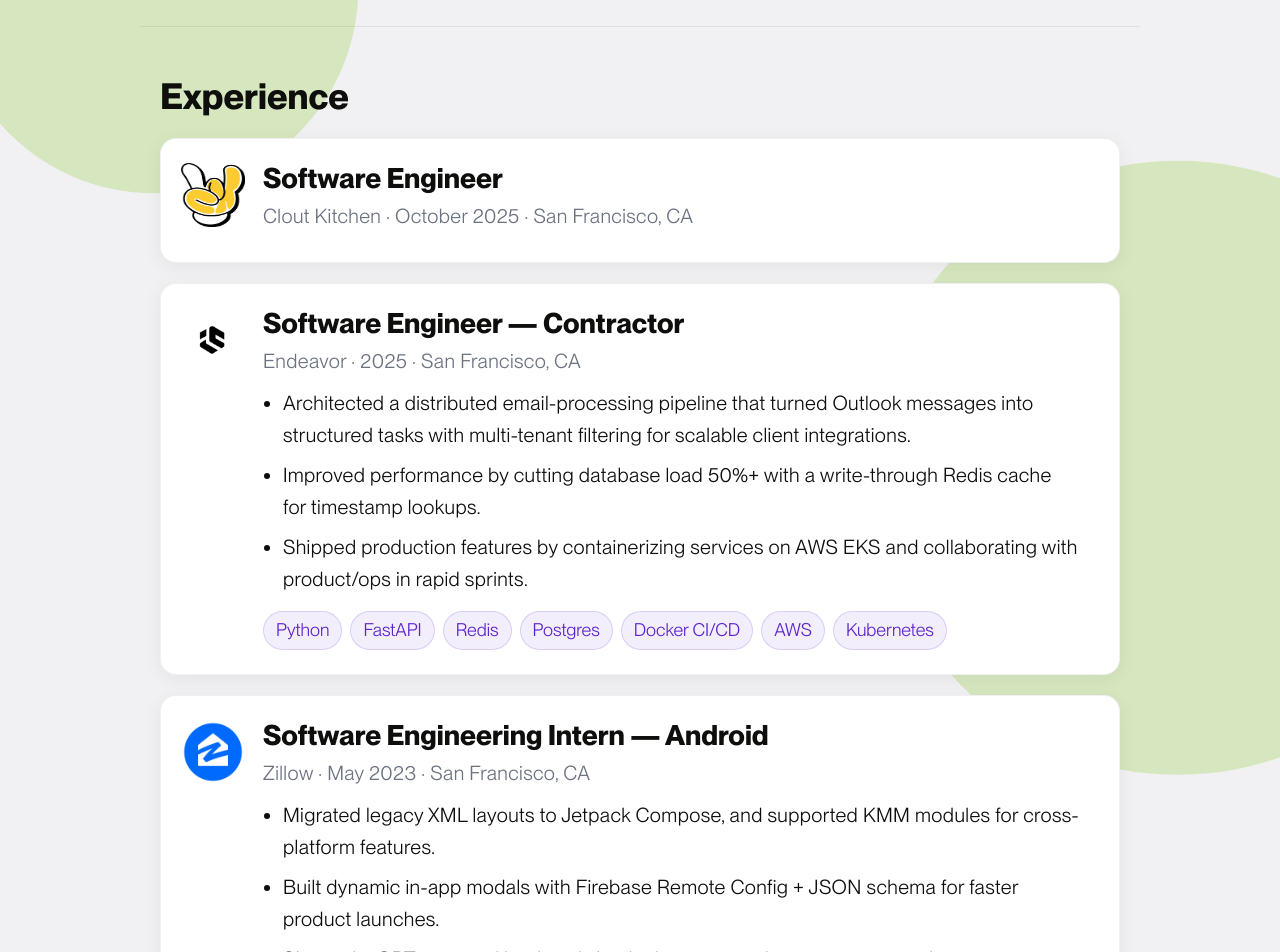
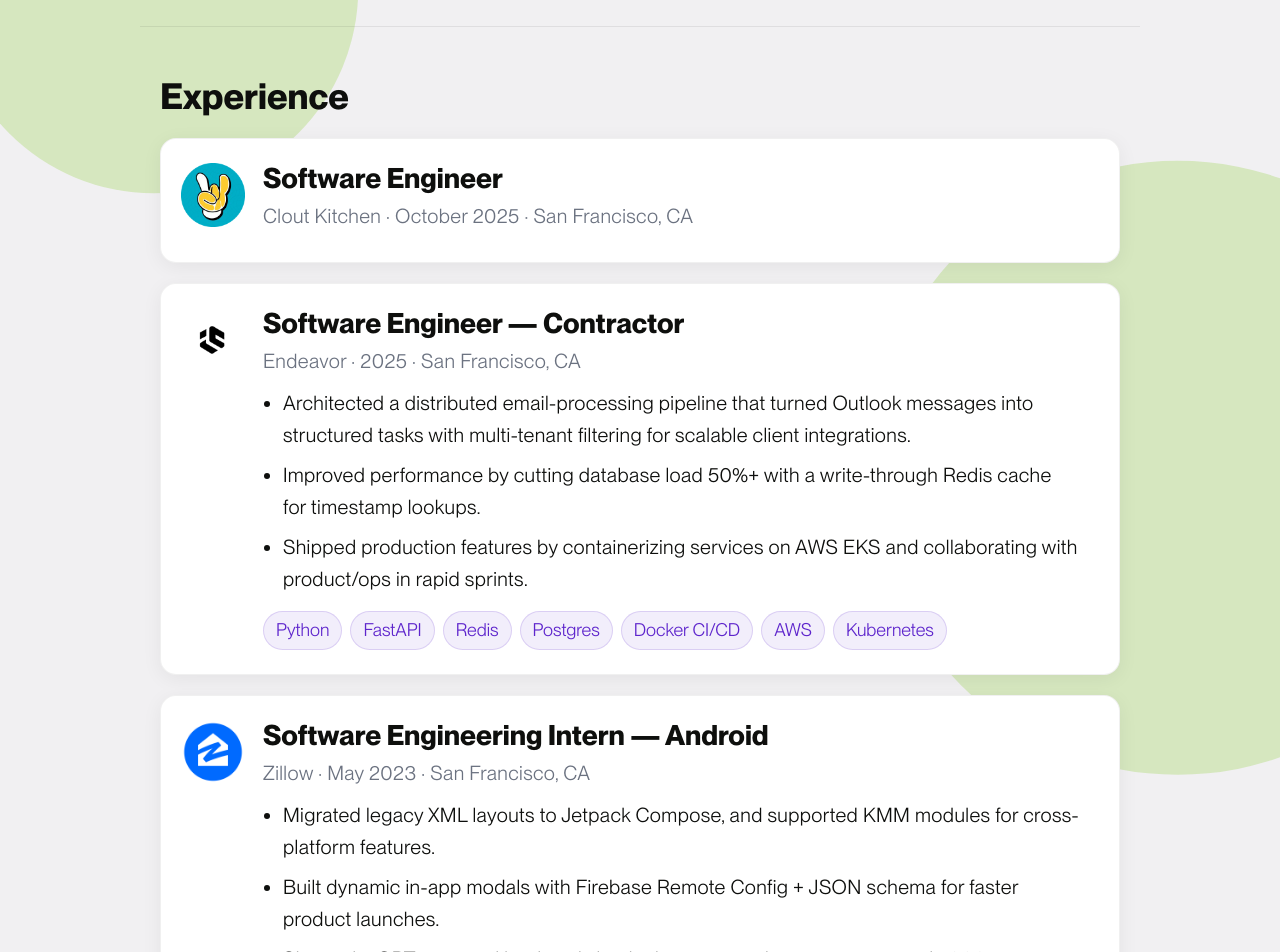
Before and after one commit to elwinhe/portfoliowebsite, a React (Vite) app: page / in a window 1280 px wide. Shown: the part 1992-2944 px from the top of the page. Built offline with nearby package versions, Linux system fonts and the light colour scheme.

Commit message:
changed logo

```diff
--- a/src/pages/Home.jsx
+++ b/src/pages/Home.jsx
@@ -262,7 +262,7 @@
       <section className="section experience" id="experience" ref={experienceRef}>
         <h2 className="section-title">Experience</h2>
         <ExperienceCard
-          logoSrc={new URL('../assets/ck.png', import.meta.url).href}
+          logoSrc={new URL('../assets/cklogo.png', import.meta.url).href}
           logoAlt="Clout Kitchen"
           role="Software Engineer"
           meta="Clout Kitchen · October 2025 · San Francisco, CA"
```
Also changed, not shown: src/assets/ck.png (deleted), src/assets/cklogo.png (added).
